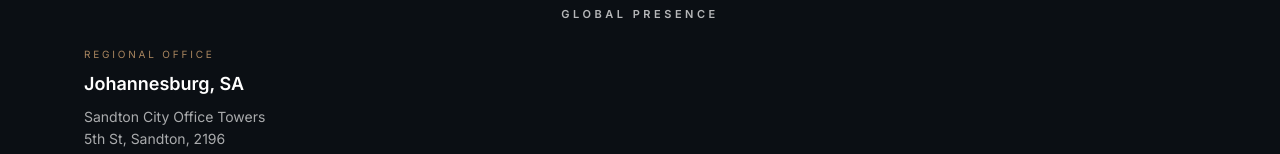
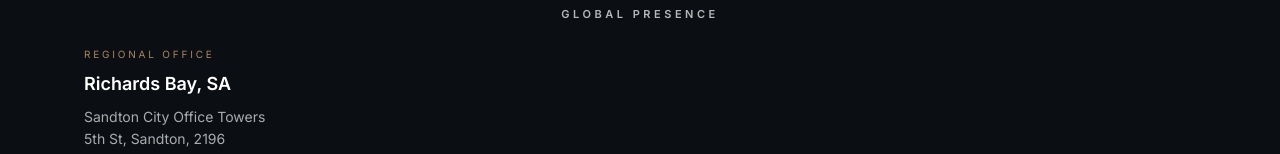
Before and after one commit to christopher-codespaces/khm, a Next.js app: page /contact in a window 1280 px wide. Shown: the part 797-951 px from the top of the page. Built offline with nearby package versions, Linux system fonts and the light colour scheme.

Commit message:
Update page.tsx

```diff
--- a/src/app/contact/page.tsx
+++ b/src/app/contact/page.tsx
@@ -191,7 +191,7 @@
                       REGIONAL OFFICE
                     </div>
                     <h2 className="mt-2 text-lg font-semibold">
-                      Johannesburg, SA
+                      Richards Bay, SA
                     </h2>
                     <p className="mt-2 text-sm leading-relaxed text-white/65">
                       Sandton City Office Towers
```
